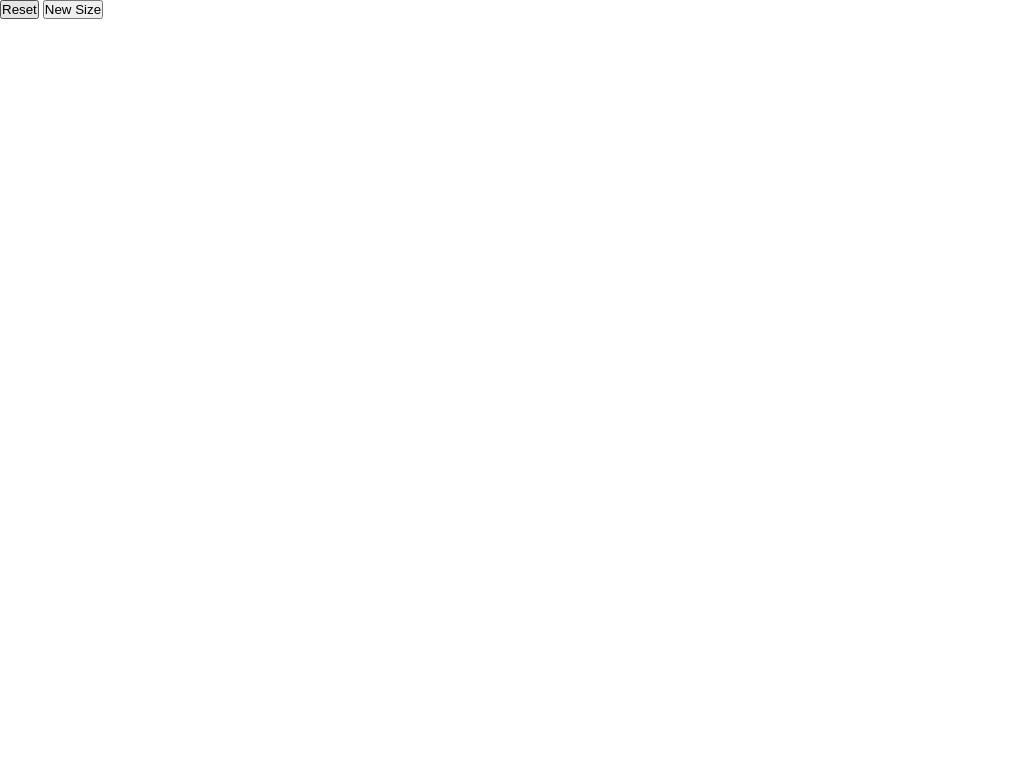
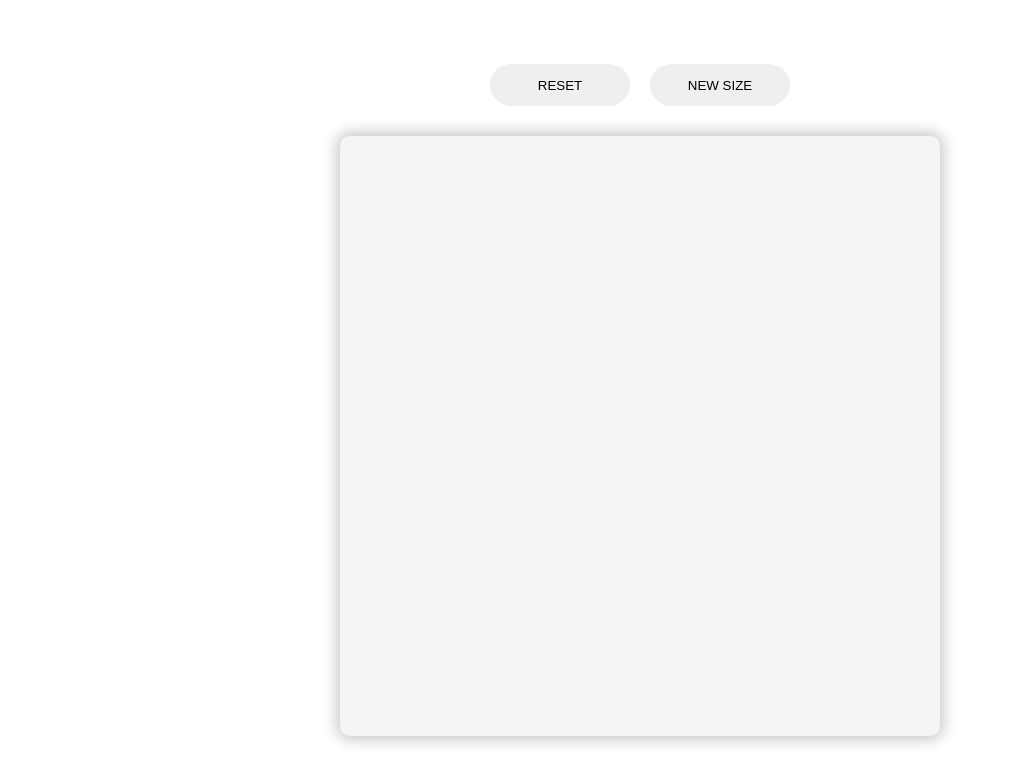
Before and after one commit to Daniel1000c/etch-a-sketch, a plain HTML site: page index.html in a window 1280 px wide. Shown: the whole page, without its empty margins (0-1012 px from the left). Drawn offline with Linux system fonts and the light colour scheme.

Commit message:
Add grid screen and button formatting

```diff
--- a/styles/style.css
+++ b/styles/style.css
@@ -4,3 +4,54 @@
     padding: 0;
     box-sizing: border-box;
 }
+
+/*Format body container*/
+body {
+    display: flex;
+    justify-content: center;
+    align-items: center;
+    height: 100vh;
+    width: 100vw;
+}
+
+/*SCREEN FORMATTING*/
+
+/*Format container*/
+.sketch-container {
+    display: flex;
+    justify-content: center;
+    align-items: center;
+    flex-direction: column;
+    gap: 30px;
+}
+
+/*Format buttons*/
+.btn-container {
+    display: flex;
+    gap: 20px;
+}
+
+.btn-container > button {
+    display: inline-flex;
+    width: 140px;
+    justify-content: center;
+    align-items: center;
+    padding: 1em;
+    border-radius: 100px;
+    border: none;
+    text-transform: uppercase;
+    transition: 0.5s ease;
+}
+
+/*Create button hover*/
+.btn-container > button:hover {
+    background-color: transparent;
+    border: 1px solid black;
+    font-weight: bolder
+}
+
+#sketch-screen{
+    background-color: whitesmoke;
+    border-radius: 10px;
+    box-shadow: 0px 0px 15px 3px rgba(0,0,0,0.24);
+}
```
